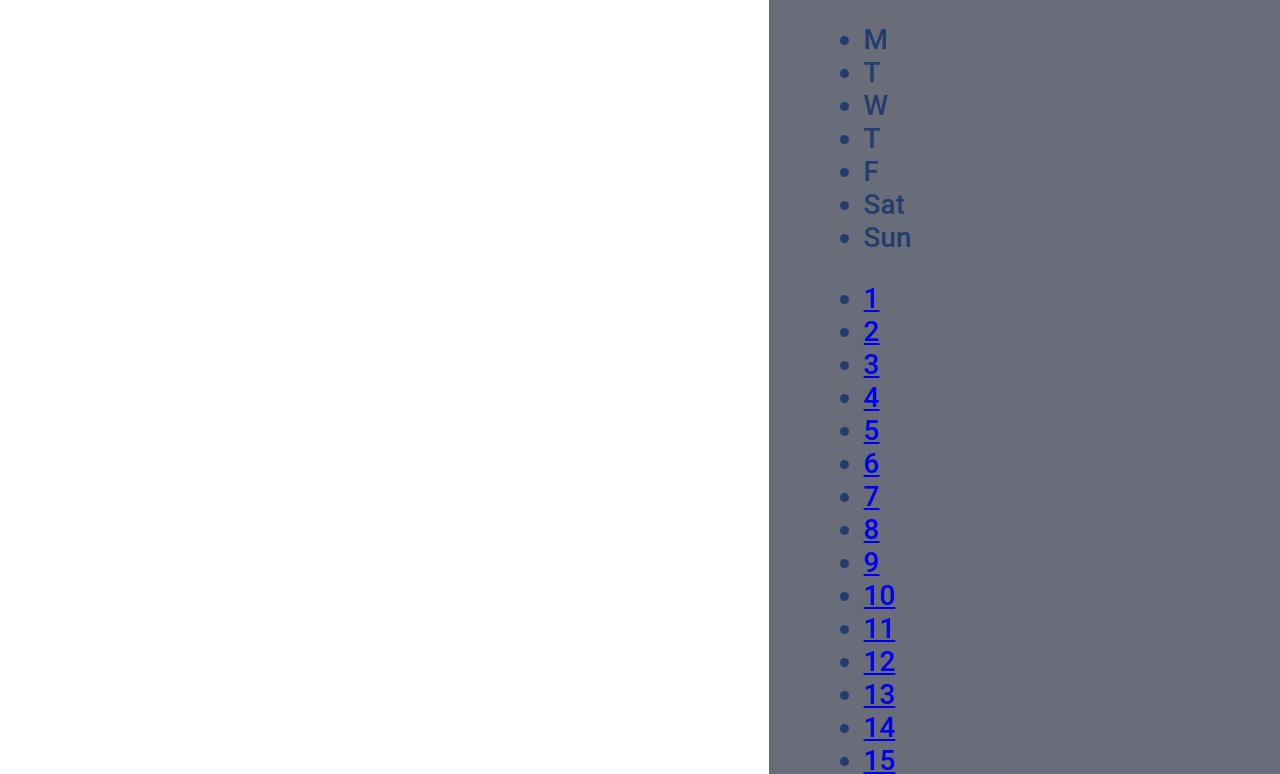
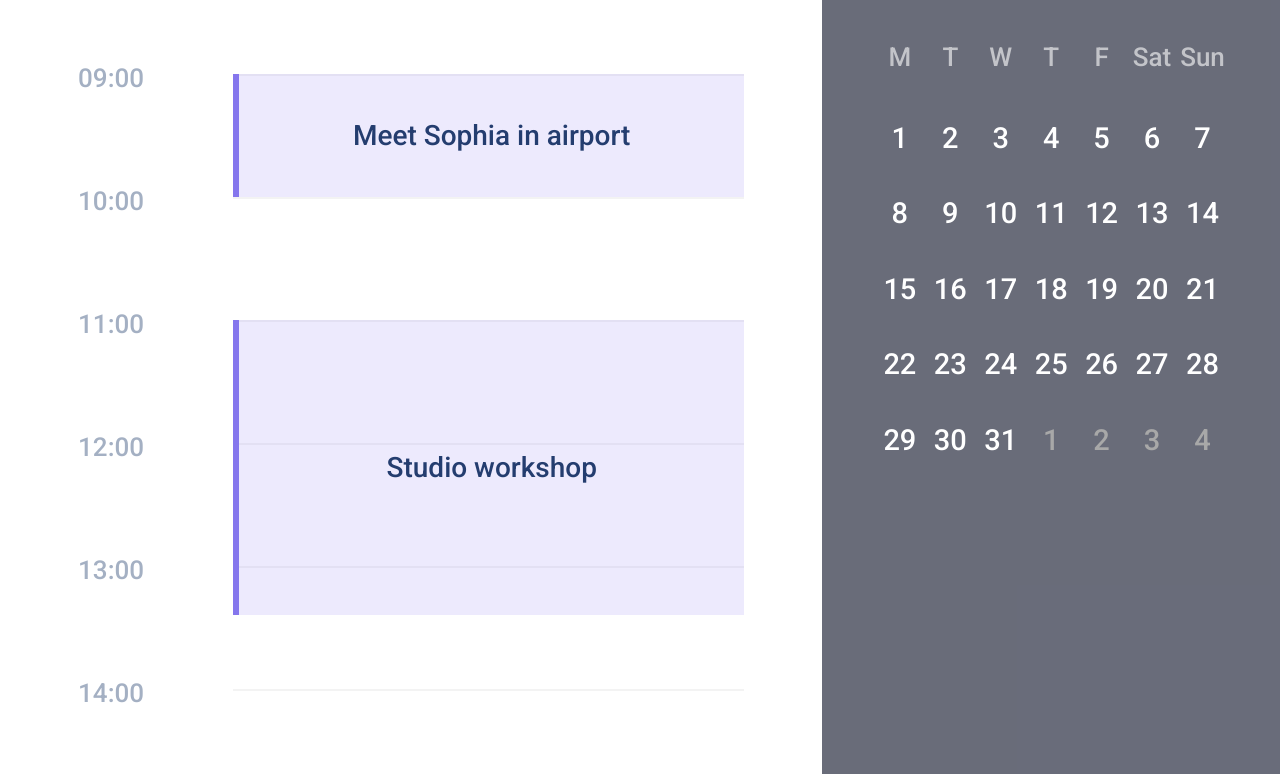
Before and after one commit to khalamendyk/homework, a plain HTML site: page third hw/index.html in a window 1280 px wide. Shown: the part 178-952 px from the top of the page. Drawn offline with Linux system fonts and the light colour scheme.

Commit message:
in process

```diff
--- a/third hw/index.html
+++ b/third hw/index.html
@@ -7,10 +7,72 @@
    <meta name="viewport" content="width=device-width, initial-scale=1.0">
    <title>Third HW - Calendar</title>
    <link rel="stylesheet" href="style.css">
+   <link rel="preconnect" href="https://fonts.googleapis.com">
+   <link rel="preconnect" href="https://fonts.gstatic.com" crossorigin>
+   <link
+      href="https://fonts.googleapis.com/css2?family=Roboto:ital,wght@0,100;0,300;0,400;0,500;0,700;0,900;1,100;1,300;1,400;1,500;1,700;1,900&display=swap"
+      rel="stylesheet">
 </head>
 
 <body>
-   <main class="main"></main>
+   <main class="main">
+      <div class="h1top">
+         <h1>22 March 2018</h1>
+      </div>
+      <div class="time">
+         <ul class="time__hours">
+            <li>
+               <span>09:00</span>
+            </li>
+            <li>
+               <span>10:00</span>
+            </li>
+            <li>
+               <span>11:00</span>
+            </li>
+            <li>
+               <span>12:00</span>
+            </li>
+            <li>
+               <span>13:00</span>
+            </li>
+            <li>
+               <span>14:00</span>
+            </li>
+            <li>
+               <span>15:00</span>
+            </li>
+            <li>
+               <span>16:00</span>
+            </li>
+            <li>
+               <span>17:00</span>
+            </li>
+            <li>
+               <span>18:00</span>
+            </li>
+            <li>
+               <span>19:00</span>
+            </li>
+            <li>
+               <span>20:00</span>
+            </li>
+         </ul>
+         <ul class="time__events ">
+            <li class="time__event time__events--finance" style="height:calc(1*var(--hour-height)); top: 0;">
+               Meet Sophia in airport
+            </li>
+            <li class="time__event time__event--desing"
+               style="height:calc(2.4*var(--hour-height)); top: calc(2*var(--hour-height));">
+               Studio workshop
+            </li>
+            <li class="time__event time__event--management"
+               style="height:calc(2 *var(--hour-height)); top: calc(6*var(--hour-height));">
+               Design workshop with Johny Ive
+            </li>
+         </ul>
+      </div>
+   </main>
    <aside class="aside">
       <div class="calendar">
          <div class="calendar-header">
@@ -27,13 +89,13 @@
             </button>
          </div>
          <ul class="calendar-day-names">
-            <li class="calendar-day">M</li>
-            <li class="calendar-day">T</li>
-            <li class="calendar-day">W</li>
-            <li class="calendar-day">T</li>
-            <li class="calendar-day">F</li>
-            <li class="calendar-day">Sat</li>
-            <li class="calendar-day">Sun</li>
+            <li class="calendar-day-name">M</li>
+            <li class="calendar-day-name">T</li>
+            <li class="calendar-day-name">W</li>
+            <li class="calendar-day-name">T</li>
+            <li class="calendar-day-name">F</li>
+            <li class="calendar-day-name">Sat</li>
+            <li class="calendar-day-name">Sun</li>
          </ul>
          <ul class="calendar-days">
             <li class="calendar-day">
@@ -129,14 +191,17 @@
             <li class="calendar-day">
                <a aria-label="31 March, 2018" href="?day=">31</a>
             </li>
-            <li class="calendar-day">
+            <li class="calendar-day calendar-day-other-month">
                <a aria-label="1 April, 2018" href="?day=">1</a>
             </li>
-            <li class="calendar-day">
+            <li class="calendar-day calendar-day-other-month">
                <a aria-label="2 April, 2018" href="?day=">2</a>
             </li>
-            <li class="calendar-day">
+            <li class="calendar-day calendar-day-other-month">
                <a aria-label="3 April, 2018" href="?day=">3</a>
+            </li>
+            <li class="calendar-day calendar-day-other-month">
+               <a aria-label="4 April, 2018" href="?day=">4</a>
             </li>
          </ul>
       </div>
--- a/third hw/style.css
+++ b/third hw/style.css
@@ -14,6 +14,22 @@ body {
    min-height: 100vh;
 
    box-sizing: border-box;
+}
+
+h1 {
+   font-family: 'Roboto';
+   font-style: normal;
+   font-weight: 500;
+   font-size: 36px;
+   line-height: 42px;
+   color: #243D6F;
+
+}
+
+.h1top {
+   width: 100%;
+   margin-bottom: 11.5%;
+   border-bottom: 2px solid #F3F3F3;
 }
 
 .main {
@@ -117,3 +133,144 @@ body {
 .calendar-btn-image-reverse {
    transform: rotate(180deg);
 }
+
+.calendar-day-names {
+   margin: 0;
+   padding: 0;
+   list-style: none;
+   display: flex;
+   padding: 7.512% 0;
+   margin-top: 20px;
+   column-gap: 5px;
+}
+
+.calendar-day-name {
+   flex: 1 0 0;
+   text-align: center;
+   font-family: 'Roboto';
+   font-style: normal;
+   font-weight: 500;
+   font-size: 26px;
+   color: #FFFFFF;
+   mix-blend-mode: normal;
+   opacity: 0.6;
+}
+
+.calendar-days {
+   margin: 0;
+   padding: 0;
+   list-style: none;
+   display: flex;
+   flex-wrap: wrap;
+   column-gap: 5px;
+}
+
+.calendar-day {
+   flex: 1 0 13%;
+   box-sizing: border-box;
+   position: relative;
+   padding-top: 21.7%;
+
+}
+
+.calendar-day a {
+   position: absolute;
+   top: 50%;
+   left: 50%;
+   transform: translate(-50%, -50%);
+   background: transparent;
+   border-radius: 50%;
+   aspect-ratio: 1;
+   list-style: none;
+   width: 100%;
+   display: flex;
+   justify-content: center;
+   align-items: center;
+   text-decoration: none;
+   font-family: 'Roboto';
+   font-style: normal;
+   font-weight: 500;
+   font-size: 29px;
+   line-height: 34px;
+   color: #FFFFFF;
+}
+
+.calendar-day a:hover {
+   background: #3C82F9;
+}
+
+.calendar-day-other-month a {
+   color: #a8a8a8;
+}
+
+.main {
+   padding: 83px 6.1%;
+
+}
+
+.time {
+   position: relative;
+   --hour-height: 123px;
+   --time-shift: 155px;
+}
+
+.time__hours {
+   list-style: none;
+   margin: 0;
+   padding: 0;
+   z-index: 1;
+   position: relative;
+}
+
+.time__hours li {
+   height: var(--hour-height);
+   border-top: 2px solid #F3F3F3;
+   margin-left: var(--time-shift);
+   box-sizing: border-box;
+}
+
+.time__hours li span {
+   position: absolute;
+   display: block;
+   transform: translate(calc(-1*var(--time-shift)), -50%) translateY(2px);
+   font-family: Roboto;
+   font-style: normal;
+   font-weight: 500;
+   font-size: 26px;
+   line-height: 30px;
+   color: #A4B0C3;
+}
+
+.time__events {
+   position: absolute;
+   top: 0;
+   right: 0;
+   left: var(--time-shift);
+   list-style: none;
+   margin: 0;
+   padding: 0;
+   z-index: 2;
+}
+
+.time__event {
+   position: absolute;
+   --border-color: #8576ED;
+   --background-color: rgba(133, 118, 237, 0.15);
+   border-left: 6px solid var(--border-color);
+   background: var(--background-color);
+   width: 100%;
+   box-sizing: border-box;
+   display: flex;
+   justify-content: center;
+   align-items: center;
+}
+
+.time__events--design {
+   --border-color: #3d83f9;
+   --background-color: rgba(61, 131, 249, 0.15);
+}
+
+.time__event--management {
+   --border-color: #eea57c;
+   --background-color: rgba(238, 165, 124, 0.15);
+}
```
